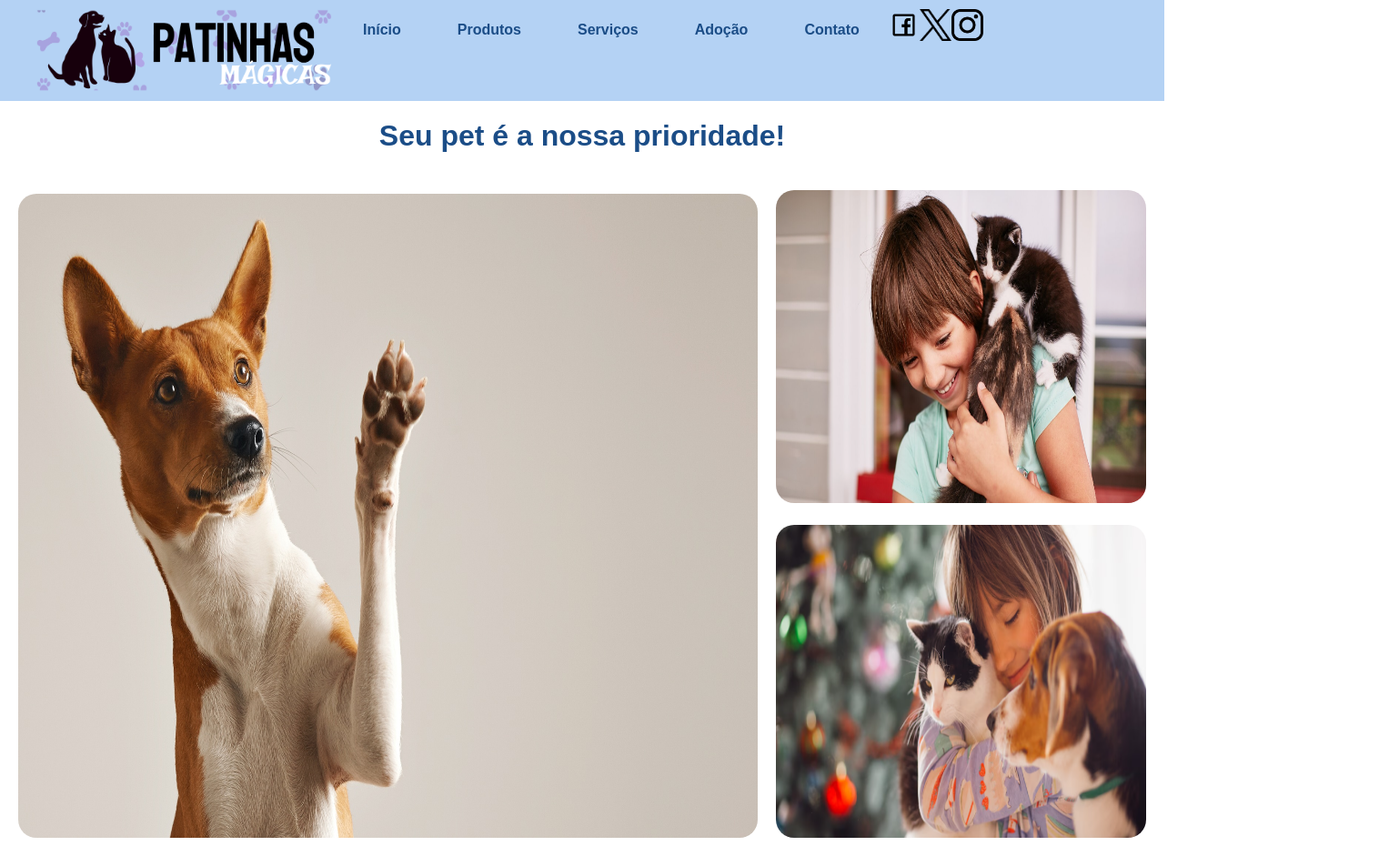
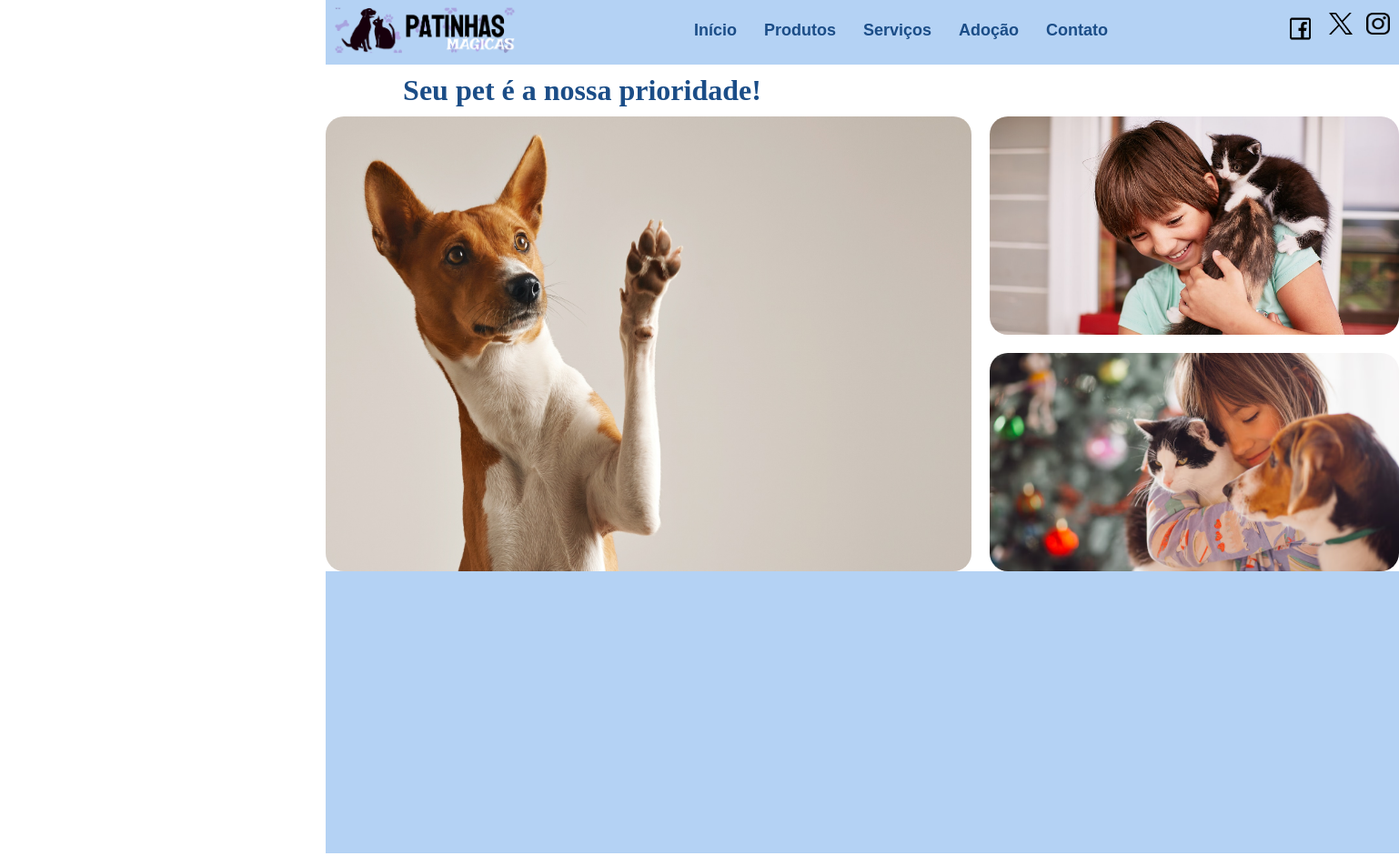
Before and after one commit to clayton-oly/patinhas_magicas_frontend, a plain HTML site: page index.html in a window 1280 px wide. Shown: the top 941 px of the page at 91% size, 1538 px wide, since content can reach past the window. Drawn offline with Linux system fonts and the light colour scheme; a web font is replaced by a local one.

Commit message:
Aplicando Nesting CSS

```diff
--- a/index.html
+++ b/index.html
@@ -1,71 +1,60 @@
 <!DOCTYPE html>
 <html lang="en">
+
 <head>
     <meta charset="UTF-8">
     <meta name="viewport" content="width=device-width, initial-scale=1.0">
-    <title>Patinhas Magicas</title>
+    <title>Patinhas Mágicas</title>
     <link rel="stylesheet" href="style.css">
+    <link rel="icon" type="image/png" href="img/patas.png">
 </head>
+
 <body>
 
-    <div class="navbar">
-        <ul>
-            <img src="img/logo.png" alt="Logo" class="imgLogo"/>
+    <!-- Navbar -->
+    <nav class="navbar">
+        <!-- Logo à esquerda -->
+        <img class="imgLogo" src="img/logo.png" alt="Logo" />
+
+        <!-- Menu alinhado do lado direito para o centro -->
+        <ul class="menu">
+            <li><a href="#contact">Contato</a></li>
+            <li><a href="#adoct">Adoção</a></li>
+            <li><a href="#services">Serviços</a></li>
+            <li><a href="#products">Produtos</a></li>
             <li><a href="#home">Início</a></li>
-            <li><a href="#products">Produtos</a></li>
-            <li><a href="#services">Serviços</a></li>
-            <li><a href="#adoct">Adoção</a></li>
-            <li><a href="#contact">Contato</a></li>
-            <img src="img/face.png" alt="Logo" class="imgSocias"/>
-            <img src="img/x.png" alt="Logo" class="imgSocias"/>
-            <img src="img/insta.png" alt="Logo" class="imgSocias"/>
         </ul>
 
-    </div>
+        <!-- Ícones sociais no extremo direito -->
+        <div class="social-icons">
+            <li><img src="img/face.png" alt="Facebook" class="imgSocias" /></li>
+            <li><img src="img/x.png" alt="Twitter" class="imgSocias2" /></li>
+            <li><img src="img/insta.png" alt="Instagram" class="imgSocias2" /></li>
+        </div>
+    </nav>
 
+    <h1>
+        <span>Seu pet é a nossa prioridade!</span>
+    </h1>
 
-    <h1>Seu pet é a nossa prioridade!</h1>
-
+    <!-- Banner principal -->
     <div class="grid-container">
         <div class="banner-left">
             <img class="banner" src="img/cachorro.jpeg" alt="Um cachorro feliz">
         </div>
-
-        <div class="banner-right-top">
+        <div>
             <img class="banner2" src="img/gato.png" alt="Um gato feliz">
         </div>
-        <div class="banner-right-bottom">
-            <img class="banner3" src="img/gato2.png" alt="Um gato feliz">
+        <div>
+            <img class="banner3" src="img/gato2.png" alt="Outro gato feliz">
         </div>
     </div>
 
-    <div class="sessaoProducts" id="products">
-        <h1>Bem-vindos a Patinhas Mágicas </h1>
-        <h3>Na Patinhas Mágicas, acreditamos que cada pet merece o melhor! Aqui, você encontra tudo o que seu <br>
-            amigo de 4 patas precisa para ser feliz, saudável e confortável. Desde alimentos de qualidade até <br>
-            acessórios exclusivos e cuidados especiais, temos a solução perfeita para seu pet!
-        </h3>
-    </div>
 
-    <div class="grid-container2">
-        <div class="">
-            <img class="banner4" src="img/dog.png" alt="Um cachorro feliz">
-        </div>
-        <div class="">
-            <img class="banner4" src="img/dog2.png" alt="Um cachorro feliz">
-        </div>
-        <div class="">
-            <img class="banner4" src="img/dog3.png" alt="Um cachorro feliz">
-        </div>
-    </div>
+    <footer>
 
-    <div class="sessaoServices" id="services">
-        <h1>Tudo para o bem-estar do seu pet!</h1>
-        <h3>Na nossa loja, seu pet encontra tudo o que precisa para ser feliz, saudável e cheio de energia. Confira <br>
-            nossas categorias pensadas com carinho para o seu amigo de quatro patas (ou asas!)
-        </h3>
-    </div>
-
+    </footer>
 
 </body>
+
 </html>
--- a/style.css
+++ b/style.css
@@ -1,161 +1,122 @@
 @import url('https://fonts.googleapis.com/css2?family=Mochiy+Pop+P+One&display=swap');
 @import url('https://fonts.googleapis.com/css2?family=Arsenal&display=swap');
+@import url('https://fonts.googleapis.com/css2?family=ABeeZee&display=swap');
 
-body, html {
+/*reset*/
+* {
+    padding: 0;
     margin: 0;
-    padding: 0;
-    height: 100%;
-    font-family: Arial, sans-serif;
+    box-sizing: border-box;
+    list-style: none;
 }
 
-/* Navbar container com Flexbox */
+/* Navbar */
 .navbar {
     display: flex;
-    justify-content: space-between; /* Alinha o logo à esquerda e o menu à direita */
-    align-items: center; /* Alinha os itens verticalmente */
+    justify-content: space-between;
+    align-items: center;
     background-color: #B4D2F4;
-    padding: 10px 20px; /* Espaçamento ao redor da navbar */
+    width: 1180px;
+    height: 80;
+    margin-left: 358px;
+    margin-right: 358px;
+    padding-top: 8px;
+    padding-bottom: 12px;
+    padding-left: 10px;
+    padding-right: 10px;
+
+    /* Logo */
+    & .imgLogo {
+        width: 200px;
     }
 
-/* Logo */
-.logo img {
-    width: 50px; /* Ajuste o tamanho do logo conforme necessário */
-    height: auto;
+    /* Menu */
+    & .menu {
+        display: flex;
+        flex-direction: row-reverse;
+        gap: 30px;
+        list-style: none;
     }
 
-/* Menu - Estilo da lista */
-ul {
-    list-style-type: none;
-    margin: 0;
-    padding: 0;
-    display: flex; /* Flexbox para os itens de menu */
 }
 
-/* Itens do menu */
-li {
-    margin: 0 15px; /* Espaçamento entre os itens do menu */
+h1 {
+    text-align: center;
+    font-family: 'Mochiy Pop P One';
+    color: #1B4D87;
+    padding: 10px;
+    align-items: flex-start;
 }
 
-li a {
-    display: block;
+.menu li a {
+    text-decoration: none;
     color: #1B4D87;
-    padding: 14px 16px;
-    text-decoration: none;
     font-family: 'Arsenal', sans-serif;
     font-weight: bold;
+    transition: color 0.3s ease;
+    font-size: 18px;
 }
 
-/* Efeito hover nos itens do menu */
-li a:hover {
-    background-color: #111;
+.menu li a:hover {
+    color: #007bff;
+}
+
+/* Social icons */
+.social-icons {
+    display: flex;
+    gap: 15px;
+    /* Ajustado para maior largura */
+}
+
+.imgSocias {
+    width: 33px;
+    height: 35.47px;
+}
+
+.imgSocias2 {
+    width: 26px;
+    height: 24.27px;
+    margin: auto;
 }
 
 /* Grid Layout */
 .grid-container {
-    display: grid;
     grid-template-columns: 2fr 1fr;
     grid-template-rows: 1fr 1fr;
-    gap: 20px;
-    padding: 20px;
+    display: grid;
+    margin-left: 358px;
+    margin-right: 358px;
+    height: 500px;
+    width: 1180px;
+
+    & .banner-left {
+        grid-row: 1 / span 2;
     }
 
-/* Estilos para os banners */
-.banner-left {
-    color: white;
-    grid-column: 1;
-    grid-row: 1 / span 2;
-    display: flex;
-    justify-content: center;
-    align-items: center;
-}
-
-.banner-right-top, .banner-right-bottom {
-    color: white;
+    & .banner {
+        width: 710px;
+        height: 500px;
         border-radius: 20px;
     }
 
-.banner-right-top {
-    grid-column: 2;
-    grid-row: 1;
-}
-
-.banner-right-bottom {
-    grid-column: 2;
-    grid-row: 2;
-}
-
-/* Responsividade das imagens */
-img {
-    max-width: 100%;
+    & .banner2 {
+        width: 450px;
+        height: 240px;
         border-radius: 20px;
     }
 
-.imgLogo {
-    border-radius: 0px;
-    padding-left: 20px;
-    height: 91px;
-    width: 328px;
+    & .banner3 {
+        width: 450px;
+        height: 240px;
+        border-radius: 20px;
+        display: block;
+        margin-top: 10px;
     }
-
-.imgSocias{
-    border-radius: 0px;
-    height: 35px;
-    width: 35px;
 }
-
-/* Estilos para o título */
-h1 {
-    color: #1B4D87;
-    font-family: 'Mochiy Pop P One', sans-serif;
-    text-align: center;
-    margin-top: 20px;
+footer {
+    background: #B4D2F4;
+    height: 310px;
+    width: 1180px;
+    margin-left: 358px;
+    margin-right: 358px;
 }
-
-.banner{
-    width: 1112px;
-    height: 708px;
-}
-
-.banner2{
-    width: 644px;
-    height: 344px;
-}
-
-.banner3{
-    width: 644px;
-    height: 344px;
-}
-
-h3{
-    text-align: center;
-    color: #1B4D87;
-}
-
-h2{
-    text-align: center;
-    color: #1B4D87;
-}
-
-.sessaoProducts{
-    background-color: #FFE1F5;
-}
-
-.sessaoServices{
-    background-color: #B4D2F4;
-}
-
-/* Grid Layout */
-.grid-container2 {
-    background-color: violet;
-    display: grid;
-    grid-template-columns: repeat(3, 1fr); /* Define 3 colunas iguais */
-    gap: 20px;
-    padding: 10px;
-}
-
-.banner4 {
-    width: 500px;
-    height: 525px;
-    border-radius: 20px 20px 20px 20px;
-    color: #111;
-}
```
Also changed, not shown: img/patas.png (added). Lines whose indentation alone changed are shown as unchanged.
